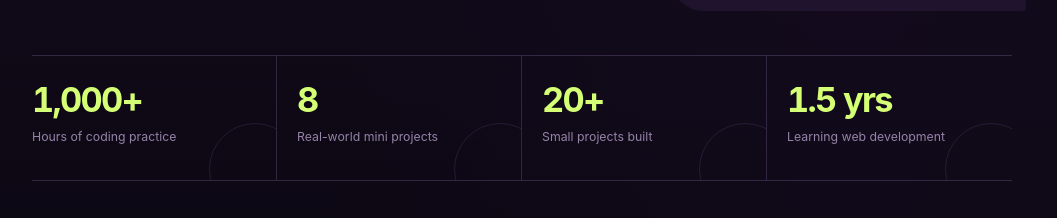
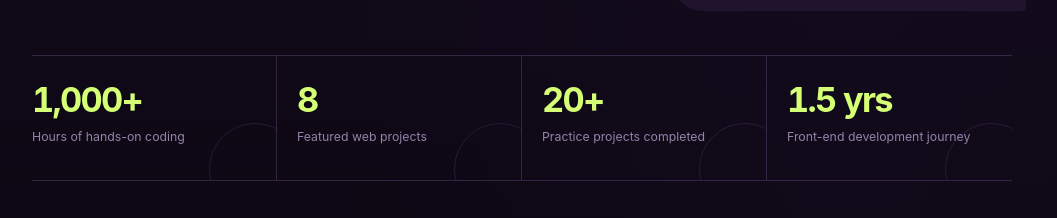
Before and after one commit to rajiur-developer/portfolio, a Next.js app: page / in a window 1280 px wide. Shown: the part 1366-1584 px from the top of the page, without its empty margins (118-1175 px from the left). Built offline with nearby package versions, Linux system fonts and the light colour scheme.

Commit message:
Refine portfolio achievement stat labels

```diff
--- a/components/Sections.js
+++ b/components/Sections.js
@@ -26,10 +26,10 @@ const skills = [
 ];
 
 const stats = [
-  { value: 1000, suffix: "+", label: "Hours of coding practice", decimals: 0 },
-  { value: 8, suffix: "", label: "Real-world mini projects", decimals: 0 },
-  { value: 20, suffix: "+", label: "Small projects built", decimals: 0 },
-  { value: 1.5, suffix: " yrs", label: "Learning web development", decimals: 1 },
+  { value: 1000, suffix: "+", label: "Hours of hands-on coding", decimals: 0 },
+  { value: 8, suffix: "", label: "Featured web projects", decimals: 0 },
+  { value: 20, suffix: "+", label: "Practice projects completed", decimals: 0 },
+  { value: 1.5, suffix: " yrs", label: "Front-end development journey", decimals: 1 },
 ];
 
 function AnimatedCounter({ value, suffix = "", decimals = 0 }) {
```
